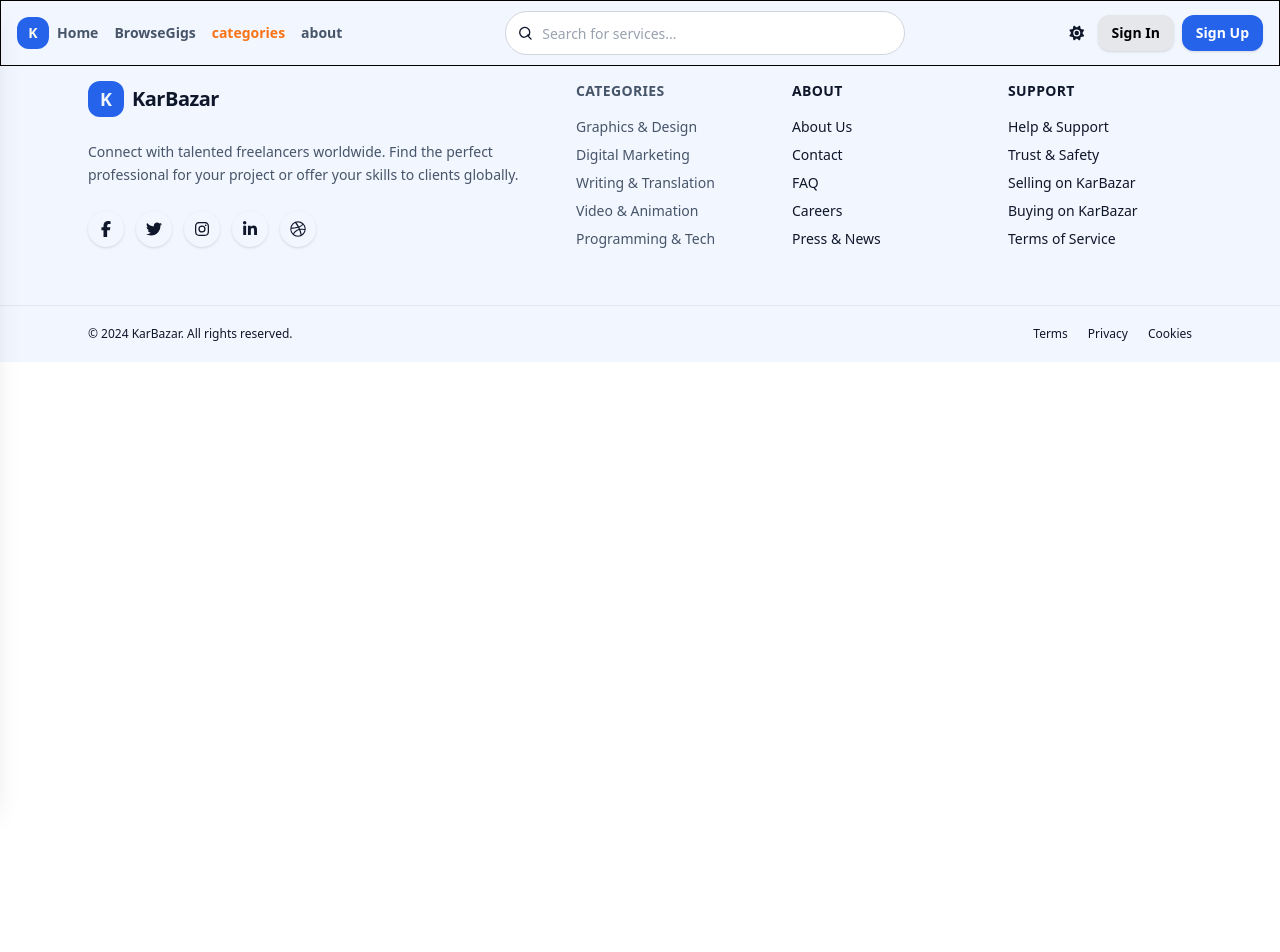
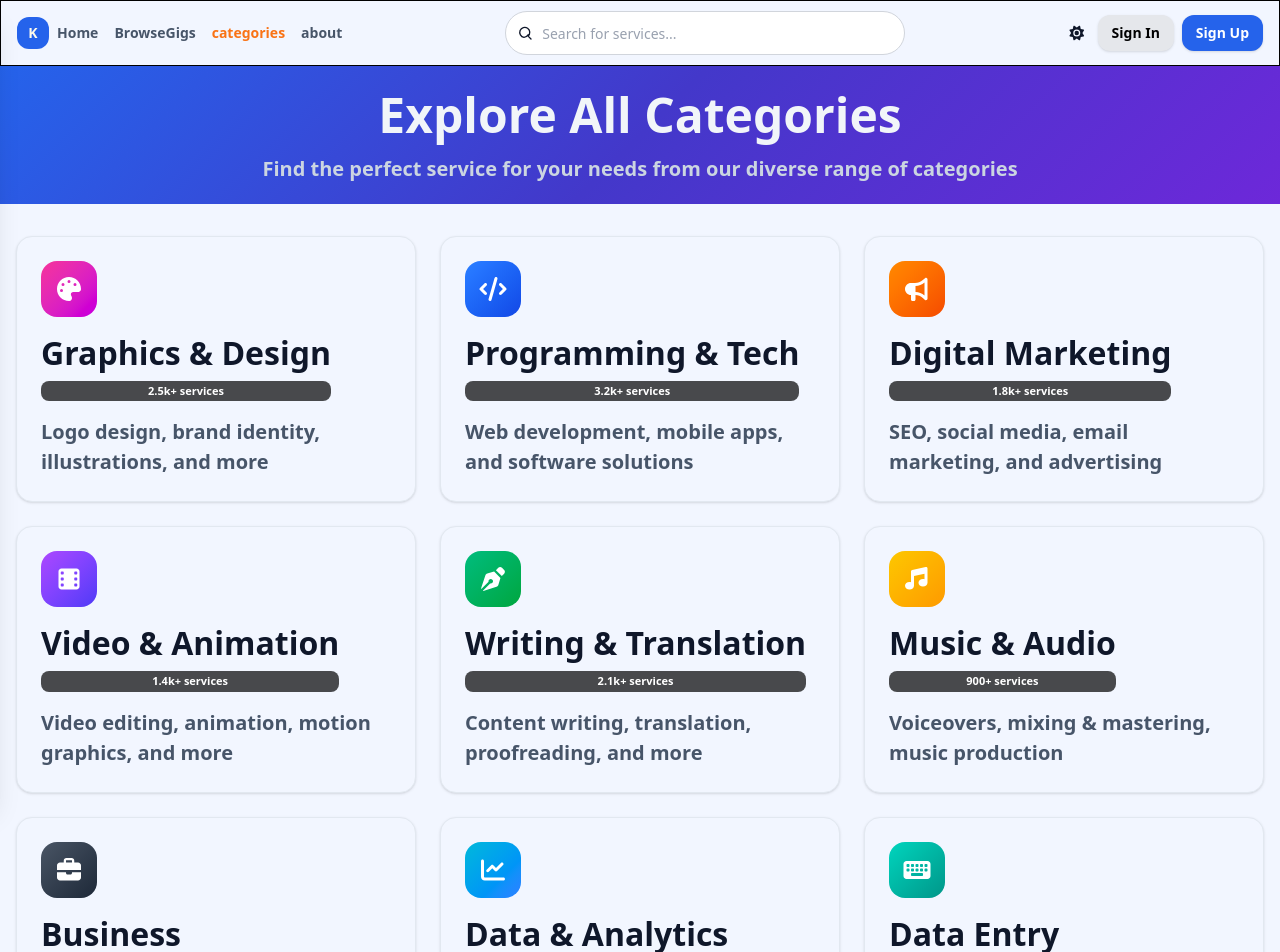
Before and after one commit to ZhyarM/KarBazar, a React (Vite) app: page /categories in a window 1280 px wide. Shown: the top 952 px of the page. Before the commit the page ends 800 px from the top, so only its background shows below. Built offline with nearby package versions, Linux system fonts and the light colour scheme.

Commit message:
finished category section

```diff
--- a/src/App.css
+++ b/src/App.css
@@ -79,7 +79,7 @@ body.light {
   --color-bg-inverse: #0F172A;
 
   --color-text: #0F172A;
-  --color-text-inverse: #F1F5F9;
+  --color-text-inverse: #f1f5f9;
   --color-text-muted: #475569;
 
   --color-border: #E2E8F0;
--- /dev/null
+++ b/src/components/CategoryCard.tsx
@@ -0,0 +1,70 @@
+import type { CategoryType } from "./../utils/CategoriesData";
+
+function CategoryCard({ logo, name, services, description, bg }: CategoryType) {
+  return (
+    <article
+      className="
+        group
+        flex flex-col
+        rounded-2xl
+        border border-(--color-border)
+        bg-(--color-card)
+        p-6
+        gap-4
+        shadow-sm
+        cursor-pointer
+        transition-all duration-200
+        hover:border-(--color-primary)
+        hover:shadow-lg
+        hover:-translate-y-1
+
+      "
+    >
+      <div className="flex flex-col items-start gap-4">
+        <div
+          className={`
+            flex h-14 w-14 items-center justify-center
+            rounded-2xl text-white
+            ${bg}
+          `}
+        >
+          <span className="text-2xl transition-transform duration-300 group-hover:scale-110">
+            {logo}
+          </span>
+        </div>
+
+        <div className="flex flex-col gap-2">
+          <h3
+            className="
+              subsection-title
+              text-(--color-text)
+              transition-colors duration-300
+              group-hover:text-(--color-primary)
+            "
+          >
+            {name}
+          </h3>
+
+          <span
+            className="
+              inline-flex items-center justify-center
+              px-2.5 py-0.5
+              rounded-md
+              bg-black/70
+              text-[11px] font-semibold
+              text-white
+            "
+          >
+            {services}
+          </span>
+        </div>
+      </div>
+
+      <p className="small-title text-(--color-text-muted)">
+        {description}
+      </p>
+    </article>
+  );
+}
+
+export default CategoryCard;
--- a/src/components/Navbar.tsx
+++ b/src/components/Navbar.tsx
@@ -14,7 +14,7 @@ function Navbar() {
   return (
     <>
       <nav
-        className=" w-full fixed z-50
+        className=" w-full sticky top-0 z-50
   grid grid-cols-[auto_1fr_auto]
   items-center
   border py-2.5 px-4 text-sm
--- /dev/null
+++ b/src/page_components/category_components/CategoryHeader.tsx
@@ -0,0 +1,17 @@
+function CategoryHeader() {
+  return (
+    <>
+      <section className="w-full flex justify-center items-center flex-col gap-2.5 bg-(image:--gradient-primary) px-3 py-5">
+        <p className="section-title text-[#f1f5f9] ">
+          Explore All Categories
+        </p>
+        <span className="small-title text-[#CBD5E1] text-center">
+          Find the perfect service for your needs from our diverse range of
+          categories
+        </span>
+      </section>
+    </>
+  );
+}
+
+export default CategoryHeader;
--- a/src/pages/Categories.tsx
+++ b/src/pages/Categories.tsx
@@ -1,9 +1,19 @@
-
-
+import CategoryHeader from "./../page_components/category_components/CategoryHeader";
+import { categoriesData } from "../utils/CategoriesData";
+import CategoryCard from './../components/CategoryCard.tsx';
 function Categories() {
   return (
-    <div>Categories</div>
-  )
+    <>
+      <CategoryHeader />
+      <section className="w-full px-4 py-8 bg-(--color-bg)">
+        <div className="grid grid-cols-1 md:grid-cols-2 xl:grid-cols-3 gap-6">
+          {categoriesData.map((cat) => (
+            <CategoryCard key={cat.name} {...cat} />
+          ))}
+        </div>
+      </section>
+    </>
+  );
 }
 
-export default Categories
+export default Categories;
--- a/src/pages/auth/SignIn.tsx
+++ b/src/pages/auth/SignIn.tsx
@@ -109,7 +109,7 @@ function SignIn() {
       </div>
       <div
         id="fill_up_side"
-        className="fade-up hidden md:block svg  w-1/2 bg-(--color-bg) flex flex-col justify-center items-center p-24    "
+        className="fade-up hidden md:block svg  w-1/2 bg-(--color-bg) flex-col justify-center items-center p-24    "
       >
         <div className=" h-fit w-fit flex flex-col gap-5   ">
           <div className="fade-up flex  flex-row gap-1 h-fit">
--- /dev/null
+++ b/src/utils/CategoriesData.tsx
@@ -0,0 +1,112 @@
+import {
+  faBriefcase,
+  faBullhorn,
+  faCamera,
+  faChartLine,
+  faCode,
+  faFilm,
+  faKeyboard,
+  faLaptopCode,
+  faMicrophone,
+  faMusic,
+  faPalette,
+  faPenNib,
+} from "@fortawesome/free-solid-svg-icons";
+
+import { FontAwesomeIcon } from "@fortawesome/react-fontawesome";
+import type { ReactNode } from "react";
+
+export type CategoryType = {
+  logo: ReactNode;
+  name: string;
+  services: string;
+  description: string;
+  bg: string;
+};
+
+export const categoriesData: CategoryType[] = [
+  {
+    logo: <FontAwesomeIcon icon={faPalette} />,
+    name: "Graphics & Design",
+    services: "2.5k+ services",
+    description: "Logo design, brand identity, illustrations, and more",
+    bg: "bg-gradient-to-br from-pink-500 to-fuchsia-600",
+  },
+  {
+    logo: <FontAwesomeIcon icon={faCode} />,
+    name: "Programming & Tech",
+    services: "3.2k+ services",
+    description: "Web development, mobile apps, and software solutions",
+    bg: "bg-gradient-to-br from-blue-500 to-blue-700",
+  },
+  {
+    logo: <FontAwesomeIcon icon={faBullhorn} />,
+    name: "Digital Marketing",
+    services: "1.8k+ services",
+    description: "SEO, social media, email marketing, and advertising",
+    bg: "bg-gradient-to-br from-orange-400 to-orange-600",
+  },
+  {
+    logo: <FontAwesomeIcon icon={faFilm} />,
+    name: "Video & Animation",
+    services: "1.4k+ services",
+    description: "Video editing, animation, motion graphics, and more",
+    bg: "bg-gradient-to-br from-purple-500 to-indigo-600",
+  },
+  {
+    logo: <FontAwesomeIcon icon={faPenNib} />,
+    name: "Writing & Translation",
+    services: "2.1k+ services",
+    description: "Content writing, translation, proofreading, and more",
+    bg: "bg-gradient-to-br from-emerald-500 to-green-600",
+  },
+  {
+    logo: <FontAwesomeIcon icon={faMusic} />,
+    name: "Music & Audio",
+    services: "900+ services",
+    description: "Voiceovers, mixing & mastering, music production",
+    bg: "bg-gradient-to-br from-yellow-400 to-amber-500",
+  },
+  {
+    logo: <FontAwesomeIcon icon={faBriefcase} />,
+    name: "Business",
+    services: "1.7k+ services",
+    description: "Consulting, business plans, management support",
+    bg: "bg-gradient-to-br from-gray-600 to-gray-800",
+  },
+  {
+    logo: <FontAwesomeIcon icon={faChartLine} />,
+    name: "Data & Analytics",
+    services: "1.3k+ services",
+    description: "Data analysis, dashboards, machine learning insights",
+    bg: "bg-gradient-to-br from-cyan-500 to-blue-500",
+  },
+  {
+    logo: <FontAwesomeIcon icon={faKeyboard} />,
+    name: "Data Entry",
+    services: "1.1k+ services",
+    description: "Data entry, typing, Excel sheets, and admin tasks",
+    bg: "bg-gradient-to-br from-teal-400 to-teal-600",
+  },
+  {
+    logo: <FontAwesomeIcon icon={faLaptopCode} />,
+    name: "Web Design",
+    services: "2k+ services",
+    description: "UI/UX design, responsive layouts, and website redesigns",
+    bg: "bg-gradient-to-br from-rose-500 to-pink-600",
+  },
+  {
+    logo: <FontAwesomeIcon icon={faCamera} />,
+    name: "Photography",
+    services: "800+ services",
+    description: "Product photography, portraits, and photo editing",
+    bg: "bg-gradient-to-br from-lime-500 to-green-500",
+  },
+  {
+    logo: <FontAwesomeIcon icon={faMicrophone} />,
+    name: "Podcasting",
+    services: "500+ services",
+    description: "Podcast editing, production, and audio enhancement",
+    bg: "bg-gradient-to-br from-red-500 to-red-700",
+  },
+];
--- a/src/utils/UserDetails.tsx
+++ b/src/utils/UserDetails.tsx
@@ -63,19 +63,7 @@ const users: User[] = [
     charge: "1800$",
     user_background_img: "",
     user_profile_img: "",
-  },
-
-  {
-    user_id: "5",
-    username: "soundwave",
-    description: "Audio engineer • Mixing & Mastering • Podcast cleanup",
-    rating: "4.6",
-    star_icon: <FontAwesomeIcon icon={faStar} />,
-    rating_number: "42",
-    charge: "900$",
-    user_background_img: "",
-    user_profile_img: "",
-  },
+  }
 ];
 
 export default users
```
